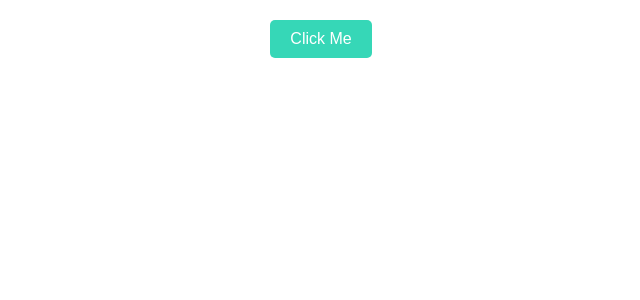
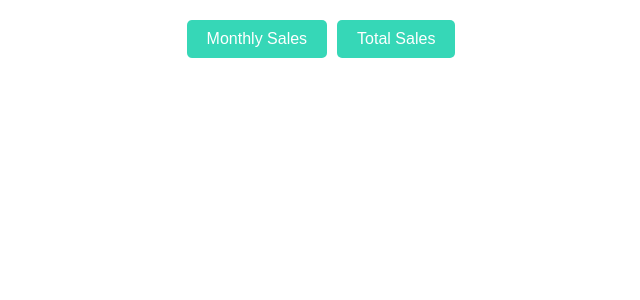
Before and after one commit to dbatu00/Fullstack-Supplier-Dashboard-Case, a React (Create React App) app in the folder client/: page / in a window 1280 px wide. Shown: the top 300 px of the page, without its empty margins (319-959 px from the left). Built offline with nearby package versions, Linux system fonts and the light colour scheme.

Commit message:
two buttons

```diff
--- a/client/src/App.js
+++ b/client/src/App.js
@@ -2,19 +2,6 @@ import React, { useState } from 'react';
 
 function App() {
   const [loading, setLoading] = useState(false);
-
-  const simulateApiCall = async () => {
-    try {
-      setLoading(true);
-      // Simulate an API call
-      await new Promise((resolve) => setTimeout(resolve, 2000));
-      console.log('API call successful');
-    } catch (error) {
-      console.error('Error in API call:', error);
-    } finally {
-      setLoading(false);
-    }
-  };
 
   const containerStyle = {
     display: 'flex',
@@ -22,6 +9,11 @@ function App() {
     alignItems: 'flex-start', // Align to the top
     height: '100vh',
     padding: '20px', // Add some space at the top
+  };
+
+  const buttonContainerStyle = {
+    display: 'flex',
+    gap: '10px',
   };
 
   const buttonStyle = {
@@ -37,9 +29,14 @@ function App() {
 
   return (
     <div style={containerStyle}>
-      <button onClick={simulateApiCall} style={buttonStyle} disabled={loading}>
-        {loading ? 'Loading...' : 'Click Me'}
-      </button>
+      <div style={buttonContainerStyle}>
+        <button style={buttonStyle} disabled={loading}>
+          {loading ? 'Loading...' : 'Monthly Sales'}
+        </button>
+        <button style={buttonStyle} disabled={loading}>
+          {loading ? 'Loading...' : 'Total Sales'}
+        </button>
+      </div>
     </div>
   );
 }
```
